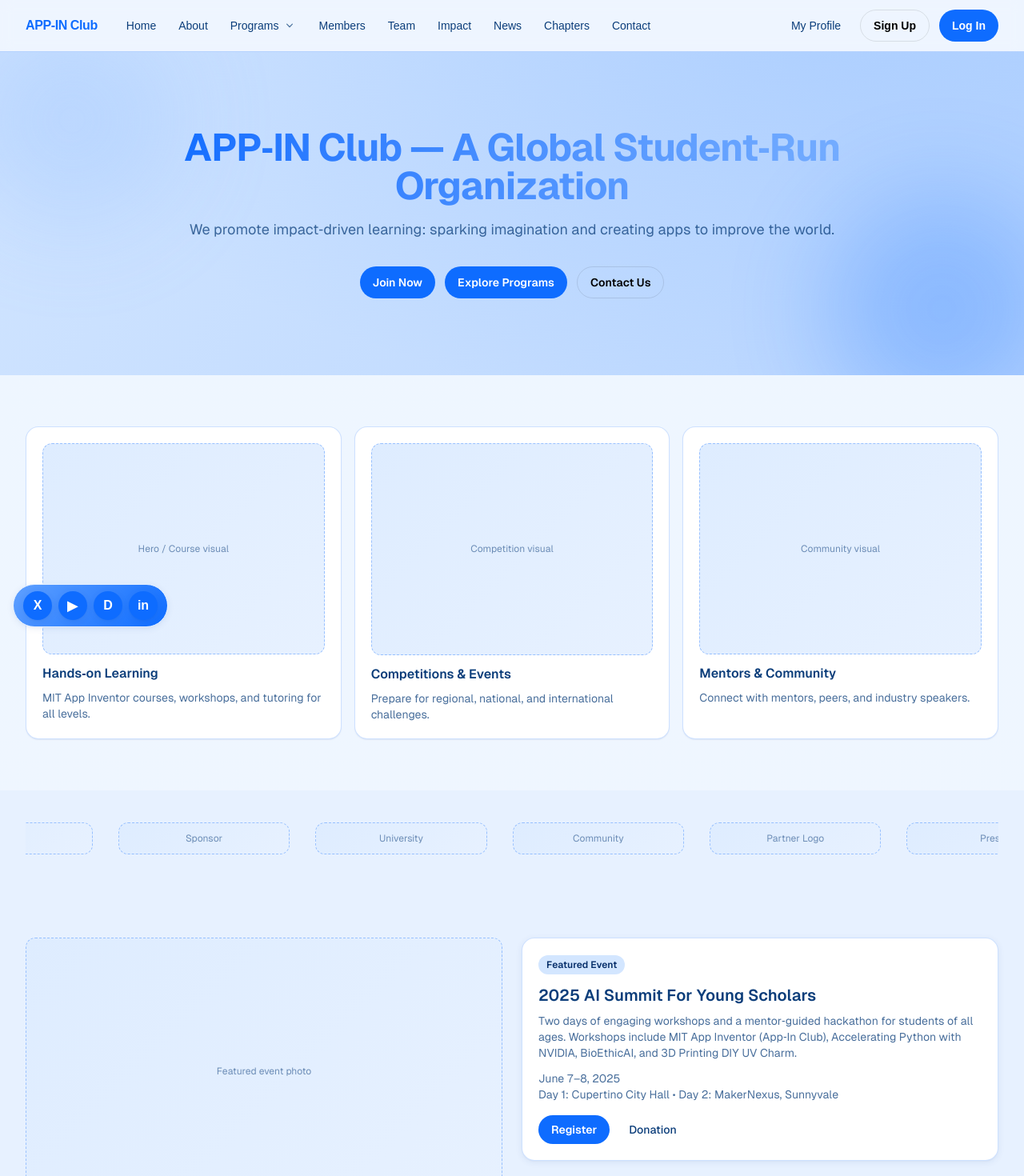
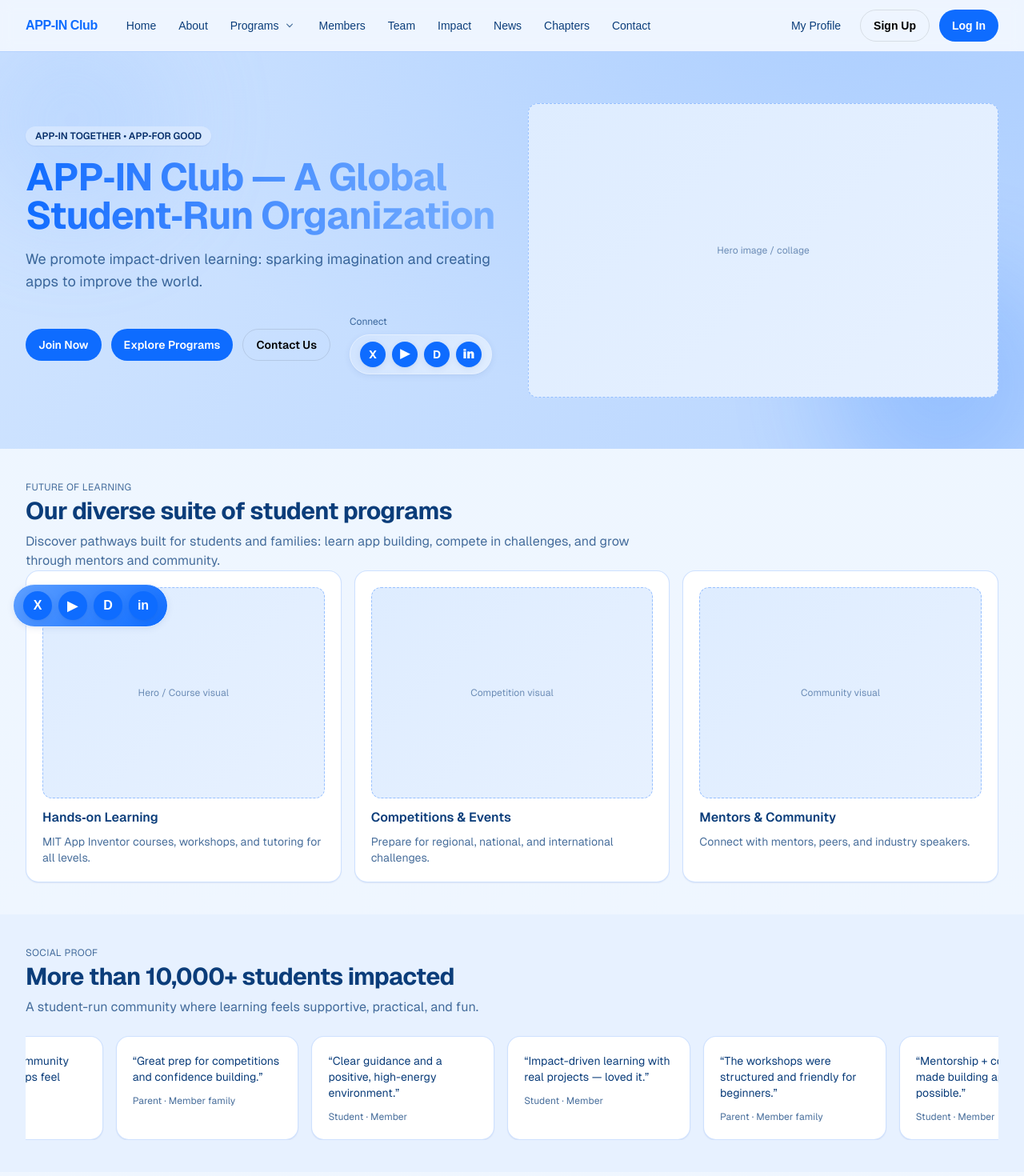
Before and after one commit to JONGYYY/App-In-Club, a Next.js app: page / in a window 1280 px wide. Shown: the top 1470 px of the page at 80% size. Built offline with nearby package versions, Linux system fonts and the light colour scheme.

Commit message:
feat(ui): Financia-inspired compact Home hero (headline/subhead/CTAs + inline socials), new learning intro section + 3 cards, sliding review marquee; restyle Contact page to match (compact gradient hero + split layout)

```diff
--- a/src/app/page.tsx
+++ b/src/app/page.tsx
@@ -1,31 +1,63 @@
-import { Hero } from "@/components/Hero";
 import { LinkButton } from "@/components/Button";
 import { EventCard } from "@/components/EventCard";
 import { ProgramCard } from "@/components/ProgramCard";
 import { Stat } from "@/components/Stat";
 import Container from "@/components/Container";
-import { Testimonial } from "@/components/Testimonial";
 import Link from "next/link";
 import { Placeholder } from "@/components/Placeholder";
+import { SocialBar } from "@/components/SocialBar";
+import { ReviewMarquee } from "@/components/ReviewMarquee";
+import type { CSSProperties } from "react";
 
 export default function Home() {
   return (
 		<div className="font-[family-name:var(--font-geist-sans)]">
-			<Hero
-				title={<>APP‑IN Club — A Global Student‑Run Organization</>}
-				subtitle={<>We promote impact‑driven learning: sparking imagination and creating apps to improve the world.</>}
-				actions={
-					<>
-						<LinkButton href="/contact" variant="primary">Join Now</LinkButton>
-						<LinkButton href="/programs/educational-programs" variant="primary">Explore Programs</LinkButton>
-						<LinkButton href="/contact" variant="secondary">Contact Us</LinkButton>
-					</>
-				}
-			/>
+			<section className="relative overflow-hidden py-14 sm:py-16">
+				<div className="absolute inset-0 animated-gradient" aria-hidden />
+				<div className="absolute -top-10 -left-10 h-64 w-64 rounded-full blur-3xl opacity-25 bg-[color:var(--blue-300)] float-slow" aria-hidden />
+				<div className="absolute -bottom-16 -right-10 h-72 w-72 rounded-full blur-3xl opacity-20 bg-[color:var(--brand)] float-slow" aria-hidden />
+				<Container>
+					<div className="relative grid gap-10 lg:grid-cols-2 items-center">
+						<div>
+							<div className="inline-flex items-center rounded-full bg-white/30 px-3 py-1 text-xs font-semibold text-[color:var(--blue-900)] shadow-elevation1 backdrop-blur">
+								APP‑IN TOGETHER • APP‑FOR GOOD
+							</div>
+							<h1 className="mt-4 text-4xl sm:text-5xl font-bold tracking-tight gradient-text reveal-up" style={{ animationDelay: "100ms" } as CSSProperties}>
+								APP‑IN Club — A Global Student‑Run Organization
+							</h1>
+							<p className="mt-4 text-lg text-muted reveal-up" style={{ animationDelay: "220ms" } as CSSProperties}>
+								We promote impact‑driven learning: sparking imagination and creating apps to improve the world.
+							</p>
+							<div className="mt-7 flex flex-col sm:flex-row sm:items-center gap-4 reveal-up" style={{ animationDelay: "340ms" } as CSSProperties}>
+								<div className="flex flex-wrap gap-3">
+									<LinkButton href="/contact" variant="primary">Join Now</LinkButton>
+									<LinkButton href="/programs" variant="primary">Explore Programs</LinkButton>
+									<LinkButton href="/contact" variant="secondary">Contact Us</LinkButton>
+								</div>
+								<div className="sm:ml-2">
+									<div className="text-xs text-muted mb-2">Connect</div>
+									<SocialBar variant="inline" />
+								</div>
+							</div>
+						</div>
+						<div className="reveal-up" style={{ animationDelay: "260ms" } as CSSProperties}>
+							<Placeholder label="Hero image / collage" className="w-full hover-raise" aspect="16 / 10" />
+						</div>
+					</div>
+				</Container>
+			</section>
 
-			{/* Value props */}
-			<section className="section">
+			<section className="section-tight">
 				<Container>
+					<div className="max-w-3xl">
+						<div className="text-xs uppercase tracking-wide text-muted">Future of learning</div>
+						<h2 className="mt-1 text-2xl sm:text-3xl font-bold tracking-tight">
+							Our diverse suite of student programs
+						</h2>
+						<p className="mt-2 text-muted">
+							Discover pathways built for students and families: learn app building, compete in challenges, and grow through mentors and community.
+						</p>
+					</div>
 					<div className="grid gap-4 sm:grid-cols-3">
 						<div className="card shadow-elevation1 hover-raise reveal-up" style={{ animationDelay: "120ms" }}>
 							<div className="card-body">
@@ -52,29 +84,20 @@
 				</Container>
 			</section>
 
-			{/* Partner/press marquee (placeholder logos) */}
-			<section className="section-tight section-muted">
-				<Container>
-					<div className="marquee-track">
-						<div className="marquee">
-							<Placeholder label="Partner Logo" className="h-10 w-40" aspect="4 / 1" />
-							<Placeholder label="Press" className="h-10 w-40" aspect="4 / 1" />
-							<Placeholder label="Sponsor" className="h-10 w-40" aspect="4 / 1" />
-							<Placeholder label="University" className="h-10 w-40" aspect="4 / 1" />
-							<Placeholder label="Community" className="h-10 w-40" aspect="4 / 1" />
-							{/* duplicate to loop seamlessly */}
-							<Placeholder label="Partner Logo" className="h-10 w-40" aspect="4 / 1" />
-							<Placeholder label="Press" className="h-10 w-40" aspect="4 / 1" />
-							<Placeholder label="Sponsor" className="h-10 w-40" aspect="4 / 1" />
-							<Placeholder label="University" className="h-10 w-40" aspect="4 / 1" />
-							<Placeholder label="Community" className="h-10 w-40" aspect="4 / 1" />
-						</div>
-					</div>
-				</Container>
-			</section>
+			<ReviewMarquee
+				title="More than 10,000+ students impacted"
+				subtitle="A student-run community where learning feels supportive, practical, and fun."
+				reviews={[
+					{ quote: "The workshops were structured and friendly for beginners.", name: "Parent", role: "Member family" },
+					{ quote: "Mentorship + community made building apps feel possible.", name: "Student", role: "Member" },
+					{ quote: "Great prep for competitions and confidence building.", name: "Parent", role: "Member family" },
+					{ quote: "Clear guidance and a positive, high-energy environment.", name: "Student", role: "Member" },
+					{ quote: "Impact-driven learning with real projects — loved it.", name: "Student", role: "Member" },
+				]}
+			/>
 
 			{/* Featured event */}
-			<section className="section section-muted">
+			<section className="section-tight">
 				<Container>
 					<div className="grid gap-6 lg:grid-cols-2 items-start">
 						<Placeholder label="Featured event photo" className="w-full hover-raise reveal-up" style={{ animationDelay: "100ms" }} />
@@ -95,7 +118,7 @@
 			</section>
 
 			{/* Programs */}
-			<section className="section">
+			<section className="section-tight section-muted">
 				<Container>
 					<header className="mb-6 sm:mb-8 flex items-end justify-between">
 						<h2 className="text-2xl sm:text-3xl font-bold tracking-tight">Programs</h2>
@@ -131,7 +154,7 @@
 			</section>
 
 			{/* Stats */}
-			<section className="section section-muted">
+			<section className="section-tight">
 				<Container>
 					<div className="grid gap-4 sm:grid-cols-3">
 						<div className="reveal-up" style={{ animationDelay: "120ms" }}><Stat label="Members across chapters" value="500+" /></div>
@@ -141,28 +164,8 @@
 				</Container>
 			</section>
 
-			{/* Testimonials */}
-			<section className="section">
-				<Container>
-					<header className="mb-6 sm:mb-8">
-						<h2 className="text-2xl sm:text-3xl font-bold tracking-tight">What families say</h2>
-					</header>
-					<div className="grid gap-4 sm:grid-cols-3">
-						<div className="reveal-up" style={{ animationDelay: "120ms" }}>
-							<Testimonial quote="The club helped my child fall in love with building apps." name="Parent, CA" role="Member family" />
-						</div>
-						<div className="reveal-up" style={{ animationDelay: "220ms" }}>
-							<Testimonial quote="Mentorship and community made all the difference." name="Student, CA" role="Member" />
-						</div>
-						<div className="reveal-up" style={{ animationDelay: "320ms" }}>
-							<Testimonial quote="Great prep for competitions and confidence building." name="Parent, CA" role="Member family" />
-						</div>
-					</div>
-				</Container>
-			</section>
-
 			{/* News highlights */}
-			<section className="section section-muted">
+			<section className="section-tight section-muted">
 				<Container>
 					<header className="mb-6 sm:mb-8 flex items-end justify-between">
 						<div>
--- /dev/null
+++ b/src/components/ReviewMarquee.tsx
@@ -0,0 +1,45 @@
+import type { CSSProperties } from "react";
+
+export type Review = {
+	quote: string;
+	name: string;
+	role: string;
+};
+
+export function ReviewMarquee({
+	title,
+	subtitle,
+	reviews,
+}: {
+	title: string;
+	subtitle?: string;
+	reviews: Review[];
+}) {
+	const doubled = [...reviews, ...reviews];
+	return (
+		<section className="section-tight section-muted">
+			<div className="container">
+				<div className="flex items-end justify-between gap-4">
+					<div>
+						<div className="text-xs uppercase tracking-wide text-muted">Social proof</div>
+						<h2 className="mt-1 text-2xl sm:text-3xl font-bold tracking-tight">{title}</h2>
+						{subtitle && <p className="mt-2 text-muted max-w-2xl">{subtitle}</p>}
+					</div>
+				</div>
+
+				<div className="mt-6 marquee-track">
+					<div className="marquee" style={{ gap: "1rem" } as CSSProperties}>
+						{doubled.map((r, idx) => (
+							<div key={`${r.name}-${idx}`} className="card shadow-elevation1 hover-raise" style={{ width: 360 } as CSSProperties}>
+								<div className="card-body">
+									<p className="text-sm">&ldquo;{r.quote}&rdquo;</p>
+									<div className="mt-3 text-xs text-muted">{r.name} &middot; {r.role}</div>
+								</div>
+							</div>
+						))}
+					</div>
+				</div>
+			</div>
+		</section>
+	);
+}
--- a/src/components/SocialBar.tsx
+++ b/src/components/SocialBar.tsx
@@ -1,10 +1,12 @@
 import Link from "next/link";
 
-function Icon({ children }: { children: React.ReactNode }) {
+function Icon({ children, size = "md" }: { children: React.ReactNode; size?: "sm" | "md" }) {
 	return (
 		<span
 			aria-hidden
-			className="inline-flex h-9 w-9 items-center justify-center rounded-full bg-[color:var(--brand)] text-white shadow-elevation2"
+			className={`inline-flex items-center justify-center rounded-full bg-[color:var(--brand)] text-white shadow-elevation2 ${
+				size === "sm" ? "h-8 w-8 text-sm" : "h-9 w-9"
+			}`}
 		>
 			{children}
 		</span>
@@ -15,10 +17,12 @@
 	href,
 	label,
 	children,
+	size,
 }: {
 	href: string;
 	label: string;
 	children: React.ReactNode;
+	size?: "sm" | "md";
 }) {
 	return (
 		<Link
@@ -28,27 +32,41 @@
 			target="_blank"
 			rel="noopener noreferrer"
 		>
-			<Icon>{children}</Icon>
+			<Icon size={size}>{children}</Icon>
 			<span className="sr-only">{label}</span>
 		</Link>
 	);
 }
 
-export function SocialBar() {
+export function SocialBar({
+	variant = "floating",
+}: {
+	variant?: "floating" | "inline";
+}) {
 	return (
-		<div className="inline-flex items-center gap-2 rounded-full px-3 py-2 shadow-elevation2 backdrop-blur"
-			style={{ background: "linear-gradient(135deg, var(--blue-400), var(--brand))", color: "#fff", border: "1px solid color-mix(in srgb, var(--blue-100) 60%, white)" }}
+		<div
+			className={`inline-flex items-center gap-2 rounded-full px-3 py-2 shadow-elevation2 backdrop-blur ${
+				variant === "inline" ? "bg-white/30" : ""
+			}`}
+			style={{
+				background:
+					variant === "inline"
+						? "linear-gradient(135deg, color-mix(in srgb, var(--blue-200) 65%, white), color-mix(in srgb, var(--blue-100) 70%, white))"
+						: "linear-gradient(135deg, var(--blue-400), var(--brand))",
+				color: "#fff",
+				border: "1px solid color-mix(in srgb, var(--blue-100) 60%, white)",
+			}}
 		>
-			<IconButton href="https://x.com" label="X (formerly Twitter)">
+			<IconButton href="https://x.com" label="X (formerly Twitter)" size={variant === "inline" ? "sm" : "md"}>
 				<span className="font-bold">X</span>
 			</IconButton>
-			<IconButton href="https://youtube.com" label="YouTube">
+			<IconButton href="https://youtube.com" label="YouTube" size={variant === "inline" ? "sm" : "md"}>
 				<span className="text-lg">▶</span>
 			</IconButton>
-			<IconButton href="https://discord.com" label="Discord">
+			<IconButton href="https://discord.com" label="Discord" size={variant === "inline" ? "sm" : "md"}>
 				<span className="font-bold">D</span>
 			</IconButton>
-			<IconButton href="https://linkedin.com" label="LinkedIn">
+			<IconButton href="https://linkedin.com" label="LinkedIn" size={variant === "inline" ? "sm" : "md"}>
 				<span className="font-black text-base">in</span>
 			</IconButton>
 		</div>
```
Also changed, not shown: src/app/contact/page.tsx (+42 -13 lines).
